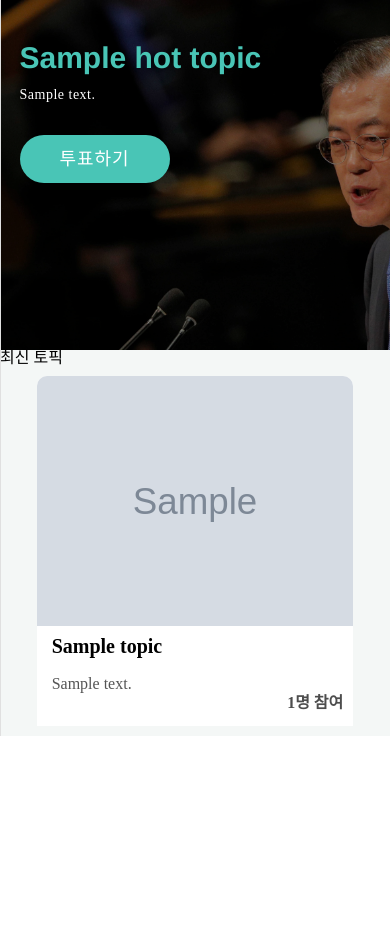
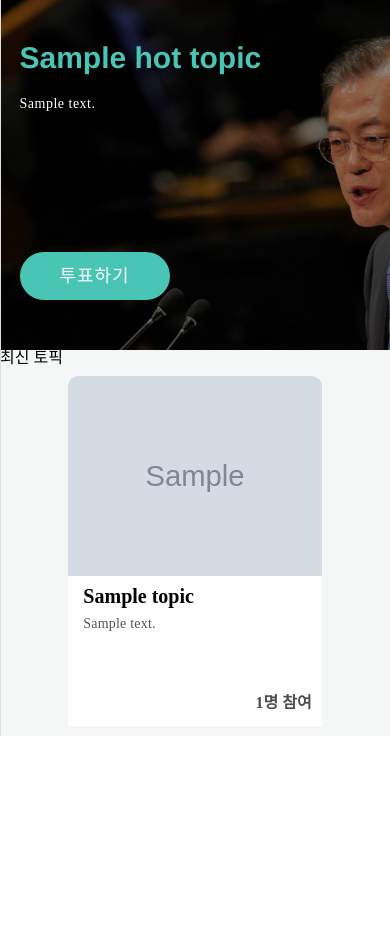
Before and after one commit to DJ-Yang/yes-or-no, a Django app: template templates/topic/list.html in a window 390 px wide. Shown: the part 68-1004 px from the top of the page. Run offline with Django 3.2, Linux system fonts and the light colour scheme; the template is opened without the code that fills it: most values are stand-ins (such as "Sample title", 1, 10 or a date in 2020); grey boxes marked "Sample" are stand-in pictures; some libraries are stand-ins or nearby versions.

Commit message:
Fix carousal in list.html

```diff
--- a/templates/topic/list.html
+++ b/templates/topic/list.html
@@ -30,9 +30,10 @@
         <div class="hot-topic-subtitle">
           {{hot_topic.content}}
         </div>
-        <div class="voting-btn">
-          투표하기
-        </div>
+      </div>
+
+      <div class="voting-btn">
+        투표하기
       </div>
     </div>
     {% endfor %}
@@ -42,11 +43,11 @@
   $('.owl-carousel').owlCarousel({
     items: 1,
     loop: true,
-    margin: 10,
+    margin: 0,
     nav: false,
     dots: true,
     autoplay: false,
-    autoplayTimeout: 1000,
+    autoplayTimeout: 4000,
     autoplayHoverPause: true
   })
 
@@ -65,7 +66,7 @@
         <div class="topic-thumb"><img src="{{topic.thumb_image.url}}"></div>
         <div class="topic-text">
           <div class="topic-title">{{topic.title}}</div>
-          <div class="topic-subtitle">{{topic.description}}</div>
+          <div class="topic-subtitle">{{topic.content}}</div>
           <div class="participant">{{topic.selection_set.all.count}}명 참여</div>
         </div>
       </div>
--- a/topic/static/css/list.css
+++ b/topic/static/css/list.css
@@ -39,6 +39,8 @@
         position: relative;
         color: #49C5B6;
         font-size: 44px;
+        min-height: 44px;
+
         font-weight: bold;
         font-family: Helvetica, Arial, sans-serif;
         max-width: 1000px;
@@ -55,20 +57,20 @@
     }
     .voting-btn {
         width: 200px;
-        position: relative;
+        position: absolute;
+        bottom: 150px;
+        left: 5%;
         z-index: 1000;
         display: inline-block;
         color: #ffffff;
         background-color: #49C5B6;
         text-align: center;
         padding: 20px 0;
-        margin-top: 100px;
         border-radius: 100px;
         font-weight: bold;
         font-size: 22px;
         letter-spacing: 1px;
         cursor: pointer;
-<<<<<<< HEAD
     }
 
     .topic-list {
@@ -127,21 +129,8 @@
         object-fit: cover;
         border-top-left-radius: 10px;
         border-top-right-radius: 10px;
-=======
     }
-
-    .topic-list {
-        width: 100%;
-        max-width: 1900px;
-        margin: 0 auto;
-        display: flex;
-        justify-content: center;
-        align-content: center;
-        flex-wrap: wrap;
->>>>>>> 2ebd270a5be821f2f31abb8c0142f9a3f62818b1
-    }
-
-<<<<<<< HEAD
+}
 
 @media screen and (max-width:768px) {
     .hot-topic {
@@ -150,23 +139,15 @@
     .item {
         height: 450px;
     }
-    .voting-btn {
-        margin-top: 35px;
-    }
     .topic-card {
         width: 340px;
         height: 350px;
     }
     .topic-title {
-
+        margin-bottom: 10px;
     }
     .topic-thumb {
         height: 200px;
-    }
-    .topic-subtitle {
-        font-size: 14px;
-        line-height: 16px;
-        letter-spacing: 0.2px;
     }
     .hot-topic-contents {
         padding-top: 70px;
@@ -180,6 +161,18 @@
     }
     .voting-btn {
         margin-top: 60px;
+    }
+    .topic-subtitle {
+        font-size: 14px;
+        letter-spacing: 0.2px;
+        overflow: hidden;
+        text-overflow: ellipsis;
+        display: -webkit-box;
+        -webkit-line-clamp: 3; /* 라인수 */
+        -webkit-box-orient: vertical;
+        word-wrap:break-word;
+        line-height: 1.2em;
+        height: 3.6em;
     }
 }
 
@@ -212,7 +205,7 @@
         letter-spacing: 1px;
         border-radius: 35px;
         padding: 15px 0;
-        margin-top: 30px;
+        bottom: 50px;
     }
     .topic-card {
         width: 95%;
@@ -220,68 +213,4 @@
         margin: 10px auto;
     }
 
-=======
-    .topic-card {
-        width: 420px;
-        height: 450px;
-        margin: 10px 10px;
-        background-color: #ffffff;
-        border-top-left-radius: 10px;
-        border-top-right-radius: 10px;
-    }
-
-    .topic-contents{
-        position: relative;
-        height: 100%;
-        width: 100%;
-    }
-    .topic-text {
-        padding: 10px 15px;
-    }
-
-    .topic-title {
-        font-size: 20px;
-        font-weight: bold;
-        margin-bottom: 20px;
-    }
-    .topic-subtitle {
-        color: #555555;
-    }
-
-    .participant {
-        position: absolute;
-        bottom: 15px;
-        right: 10px;
-        font-weight: bold;
-        color: #4d4d4d;
-    }
-
-    .topic-thumb img {
-        display: block;
-        width: 100%;
-        height: 100%;
-        object-fit: cov er;
-        border-top-left-radius: 10px;
-        border-top-right-radius: 10px;
-    }
 }
-
-
-@media screen and (max-width:768px) {
-    .hot-topic {
-        height: 450px;
-    }
-    .item {
-        height: 450px;
-    }
-}
-
-@media screen and (max-width:480px) {
-    .hot-topic {
-        height: 350px;
-    }
-    .item {
-        height: 350px;
-    }
->>>>>>> 2ebd270a5be821f2f31abb8c0142f9a3f62818b1
-}
```
